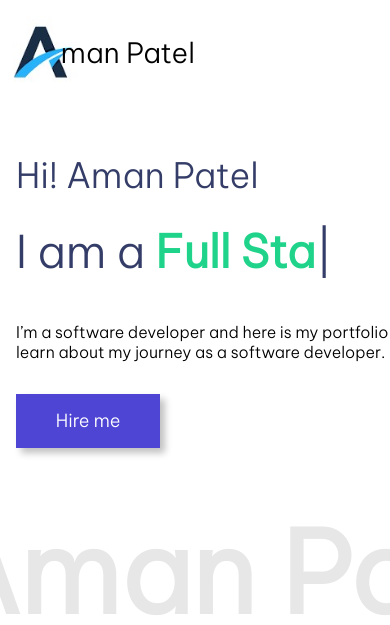
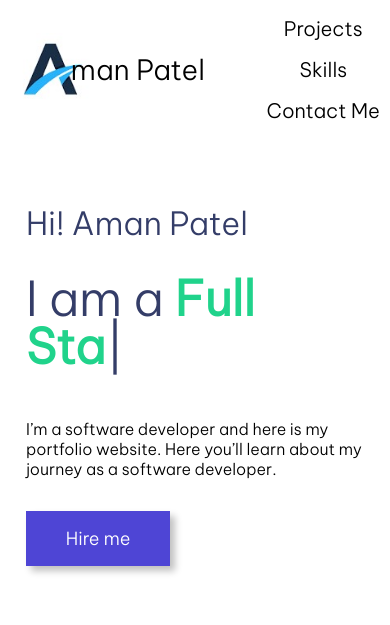
Before and after one commit to Amanpatel83/mywebsite, a plain HTML site: page index.html in a window 390 px wide. Shown: the top 625 px of the page. Drawn offline with nearby package versions, Linux system fonts and the light colour scheme.

Commit message:
Update styles.css

```diff
--- a/styles.css
+++ b/styles.css
@@ -1,76 +1,72 @@
 @import url("https://fonts.googleapis.com/css2?family=Be+Vietnam+Pro:wght@300&display=swap");
 
-*{
-  margin:0;
-  padding:0;
-  /* box-sizing:border-box; */
+* {
+  margin: 0;
+  padding: 0;
   font-family: "Be Vietnam Pro", sans-serif;
   scroll-behavior: smooth;
 }
+
 :root {
   --bgOrange: #e84949;
 }
 
-#wrapper{
-    height:100vh;
-    overflow-y:auto;
+#wrapper {
+  height: 100vh;
+  overflow-y: auto;
   overflow-x: hidden;
+}
+
+.container {
+  max-width: 100%;
+  padding: 0 20px;
+  margin: 0 auto;
 
 }
 
-
-.container{
-    width:1200px;
-    margin:0 auto;
+.navbar {
+  display: flex;
+  justify-content: space-between;
+  align-items: center;
+  padding: 1rem 0;
 }
 
-.navbar{
-    display: flex;
-    justify-content:space-between;
-    align-items:center;
-
-    padding-top:1rem;
+.logo {
+  width: 80px;
 }
 
-.logo{
-    width:80px;
-}
-
-.logo-container{
-    display:flex;
+.logo-container {
+  display: flex;
   justify-content: baseline;
   align-items: center;
 }
 
-.logo-text{
-    margin-left:-1.2rem;
-    font-size:28px;
+.logo-text {
+  margin-left: -1.2rem;
+  font-size: 28px;
 }
 
-.nav-items{
-    display:flex;
-    gap:2rem;
-    padding: 0 4em;
+.nav-items {
+  display: flex;
+  gap: 2rem;
+  padding: 0 1rem;
 }
 
-.nav-items div{
-    font-size:20px;
-    font-weight:500;
-    cursor:pointer;
+.nav-items div {
+  font-size: 20px;
+  font-weight: 500;
+  cursor: pointer;
+}
+
+.nav-items div a {
+  color: black;
 
 }
-.nav-items div a{
-    color:black;
-    /* transition: all 5s ease; */
-}
-
 a{
   text-decoration: none;
 }
 
-
-.nav-items div:hover{
-    transition:0.8s;
+.nav-items div:hover {
   font-weight: bold;
 }
 
@@ -106,8 +102,9 @@ a{
     gap: 2rem;
 }
 
-.hero-section-heading{
-    font-size: 35px;
+
+.hero-section-heading {
+  font-size: 2.5rem; /* Responsive font size */
   color: #343d68;
   font-weight: 500;
 }
@@ -117,17 +114,47 @@ a{
     font-weight: 800;
 }
 
-.hero-section-sub-heading{
-    font-size: 45px;
-    line-height: 45px;
+
+.hero-section-sub-heading {
+  font-size: 3.5rem; /* Responsive font size */
+  line-height: 3.5rem; /* Responsive line height */
 }
 
-.hero-section-description{
+
+.hero-section-description {
   margin-top: 1rem;
-    width: 70%;
+  max-width: 100%;
   font-weight: 500;
 }
+@media screen and (max-width: 768px) {
+  .container {
+    padding: 0 10px;
+  }
 
+  .nav-items {
+    flex-direction: column;
+    align-items: center;
+    gap: 1rem;
+    padding: 0;
+  }
+  .hero-section{
+    flex-direction: column;
+  }
+
+  .hero-section-heading {
+    font-size: 2rem;
+  }
+
+  .hero-section-sub-heading {
+    font-size: 3rem;
+    line-height: 3rem;
+  }
+  .faded-text{
+    bottom: -8%;
+    left: 0%;
+    font-weight: bold;
+    transition: all 3s;
+}
 .btn-pink {
     /* background-color: var(--bgOrange); */
     background-color: #4e45d5;
```
Lines whose indentation alone changed are shown as unchanged.
